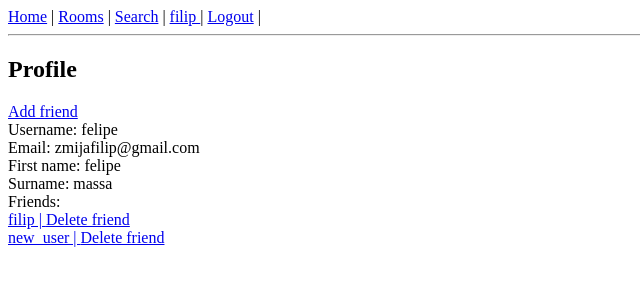
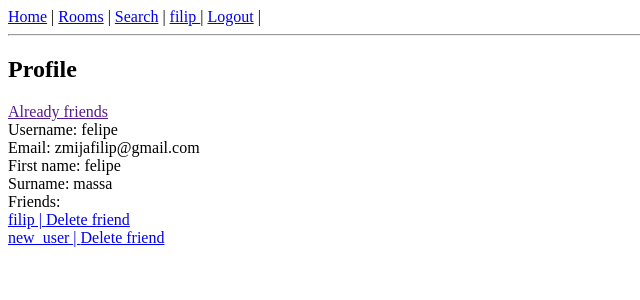
Before and after one commit to filipzmija1/MyChat, a Django app: a page that uses mychat/templates/viperchat/user_profile.html in a window 1280 px wide. Shown: the top 300 px of the page, without its empty margins (0-640 px from the left). Run offline with Django 4.2, Linux system fonts and the light colour scheme; a user stored in the database is signed in; data comes from the database, SQL or seed files in the repository; both versions use the stored data as it was after the commit.

Commit message:
user profile and friends accept or decline

```diff
--- a/mychat/templates/viperchat/user_profile.html
+++ b/mychat/templates/viperchat/user_profile.html
@@ -18,11 +18,13 @@
     {% for request in friend_request %}
     {% if request.status == 'waiting' %}
         <a href="">Cancel friend request</a><br>
-    {% elif request.status == 'canceled' %}
-        <a href="{% url 'friend_notification' user.username %}">Add friend</a><br>
-    {% else %}
-        <a href="">Already friends</a><br>
     {% endif %}
+    {% endfor %}
+{% elif request.user in user.friends.all %}
+    <a href="">Already friends</a><br>
+{% elif friend_request_mirror.exists %}
+    {% for request in friend_request_mirror%}
+    <a href="{% url 'friend_request_detail' request.pk %}">User sent you invitation</a><br>
     {% endfor %}
 {% else %}
     <a href="{% url 'friend_notification' user.username %}">Add friend</a><br>
--- a/mychat/viperchat/views.py
+++ b/mychat/viperchat/views.py
@@ -76,7 +76,9 @@ class UserProfile(DetailView):
         """friend request display add friend or cancel friend request"""
         context = super().get_context_data(**kwargs)
         friend_request = FriendRequest.objects.filter(sender=self.request.user, receiver=self.get_object())
+        friend_request_mirror = FriendRequest.objects.filter(sender=self.get_object(), receiver=self.request.user)
         context['friend_request'] = friend_request
+        context['friend_request_mirror'] = friend_request_mirror
         return context
 
 
```
Also changed, not shown: mychat/db.sqlite3.
